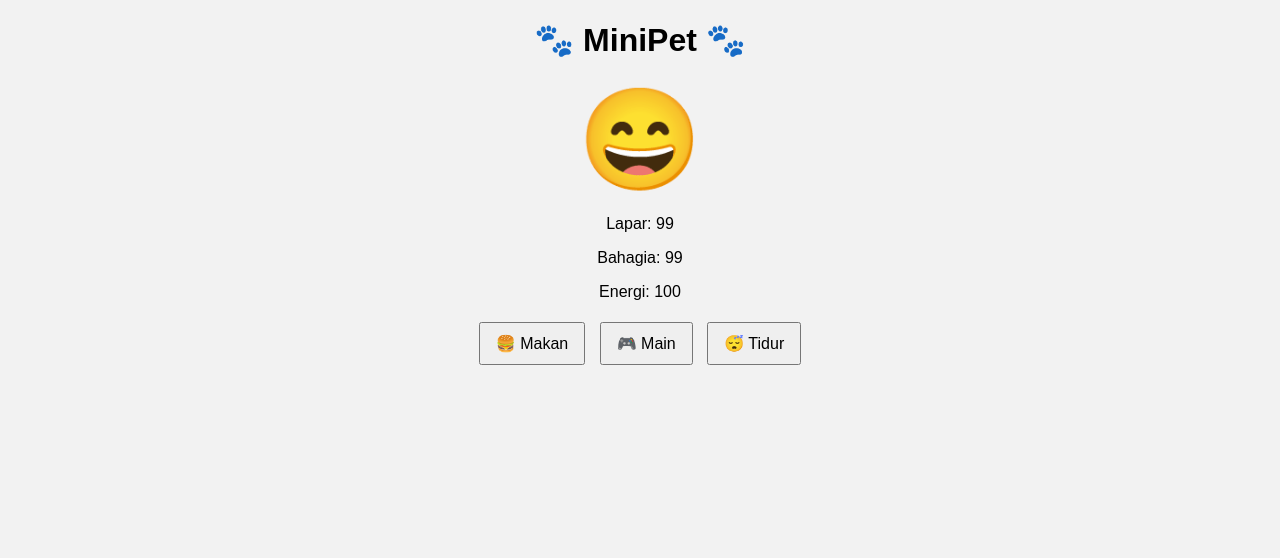
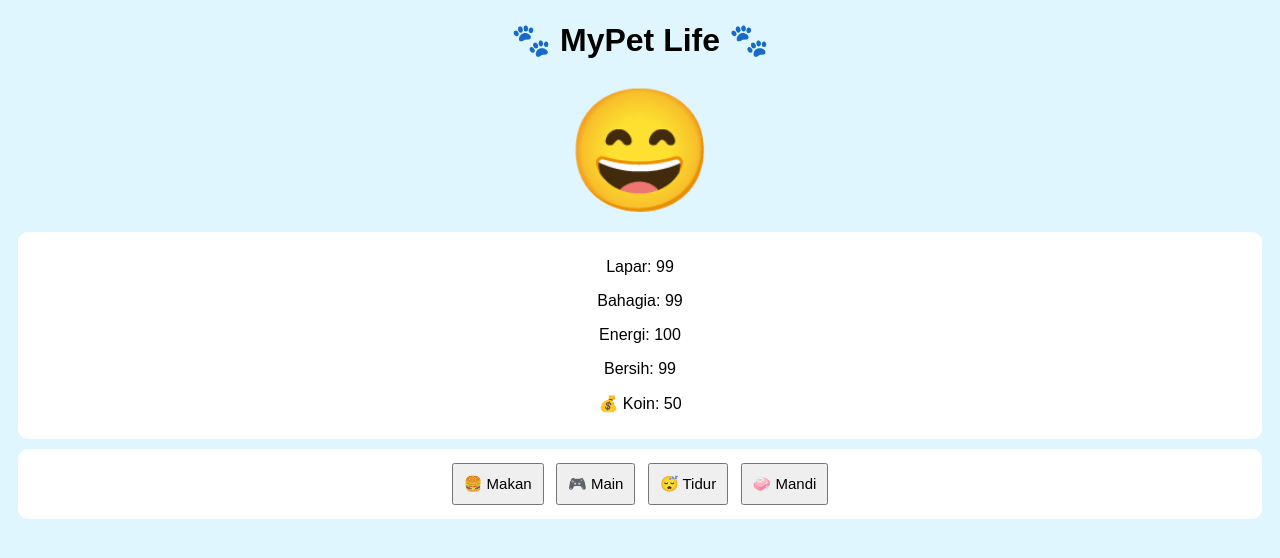
Before and after one commit to kiyysigma/poucg, a plain HTML site: page index.html in a window 1280 px wide. Drawn offline with Linux system fonts and the light colour scheme.

Commit message:
Update index.html

```diff
--- a/index.html
+++ b/index.html
@@ -2,78 +2,112 @@
 <html lang="id">
 <head>
 <meta charset="UTF-8">
-<title>MiniPet</title>
+<title>MyPet Life</title>
 <style>
 body {
   font-family: Arial;
   text-align: center;
-    background: #f2f2f2;
+  background: #dff6ff;
 }
 .pet {
-    font-size: 100px;
+  font-size: 120px;
 }
 button {
-    padding: 10px 15px;
-    margin: 5px;
-    font-size: 16px;
+  padding: 10px;
+  margin: 4px;
+  font-size: 15px;
+}
+.panel {
+  background: white;
+  padding: 10px;
+  margin: 10px;
+  border-radius: 10px;
 }
 </style>
 </head>
 <body>
 
-<h1>🐾 MiniPet 🐾</h1>
+<h1>🐾 MyPet Life 🐾</h1>
 
 <div class="pet" id="pet">😄</div>
 
-<p>Lapar: <span id="hunger">100</span></p>
-<p>Bahagia: <span id="happy">100</span></p>
-<p>Energi: <span id="energy">100</span></p>
+<div class="panel">
+<p>Lapar: <span id="hunger"></span></p>
+<p>Bahagia: <span id="happy"></span></p>
+<p>Energi: <span id="energy"></span></p>
+<p>Bersih: <span id="clean"></span></p>
+<p>💰 Koin: <span id="coin"></span></p>
+</div>
 
+<div class="panel">
 <button onclick="feed()">🍔 Makan</button>
 <button onclick="play()">🎮 Main</button>
 <button onclick="sleep()">😴 Tidur</button>
+<button onclick="bath()">🧼 Mandi</button>
+</div>
 
 <script>
-let hunger = 100;
-let happy = 100;
-let energy = 100;
+let data = JSON.parse(localStorage.getItem("mypet")) || {
+  hunger: 100,
+  happy: 100,
+  energy: 100,
+  clean: 100,
+  coin: 50
+};
 
-function updateStatus() {
-  document.getElementById("hunger").innerText = hunger;
-  document.getElementById("happy").innerText = happy;
-  document.getElementById("energy").innerText = energy;
+function save() {
+  localStorage.setItem("mypet", JSON.stringify(data));
+}
 
-  const pet = document.getElementById("pet");
-  if (hunger < 30 || energy < 30) pet.innerText = "😢";
-  else if (happy > 70) pet.innerText = "😄";
+function update() {
+  hunger.innerText = data.hunger;
+  happy.innerText = data.happy;
+  energy.innerText = data.energy;
+  clean.innerText = data.clean;
+  coin.innerText = data.coin;
+
+  let pet = document.getElementById("pet");
+  if (data.hunger < 30 || data.clean < 30) pet.innerText = "🤢";
+  else if (data.energy < 30) pet.innerText = "😴";
+  else if (data.happy > 70) pet.innerText = "😄";
   else pet.innerText = "😐";
+
+  save();
 }
 
 function feed() {
-  hunger = Math.min(100, hunger + 20);
-  updateStatus();
+  data.hunger = Math.min(100, data.hunger + 20);
+  data.coin += 2;
+  update();
 }
 
 function play() {
-  happy = Math.min(100, happy + 20);
-  energy = Math.max(0, energy - 10);
-  updateStatus();
+  data.happy = Math.min(100, data.happy + 15);
+  data.energy = Math.max(0, data.energy - 10);
+  data.coin += 5;
+  update();
 }
 
 function sleep() {
-  energy = Math.min(100, energy + 30);
-  hunger = Math.max(0, hunger - 10);
-  updateStatus();
+  data.energy = Math.min(100, data.energy + 25);
+  data.hunger = Math.max(0, data.hunger - 10);
+  update();
 }
 
-// status turun otomatis
+function bath() {
+  data.clean = Math.min(100, data.clean + 30);
+  data.coin -= 2;
+  update();
+}
+
 setInterval(() => {
-  hunger = Math.max(0, hunger - 1);
-  happy = Math.max(0, happy - 1);
-  updateStatus();
-}, 3000);
+  data.hunger = Math.max(0, data.hunger - 1);
+  data.happy = Math.max(0, data.happy - 1);
+  data.clean = Math.max(0, data.clean - 1);
+  update();
+}, 4000);
 
-updateStatus();
+update();
 </script>
 
 </body>
```
Lines whose indentation alone changed are shown as unchanged.
